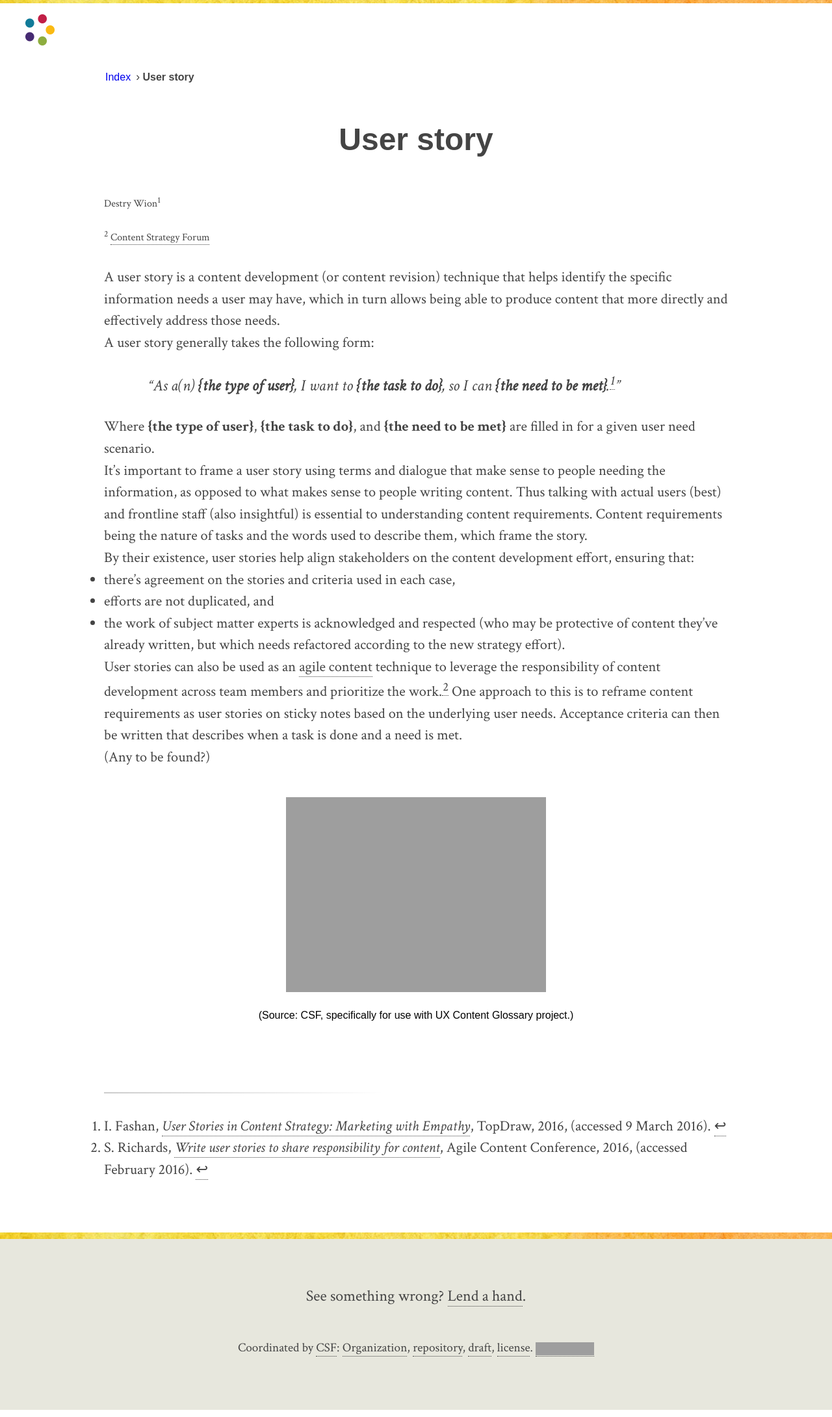
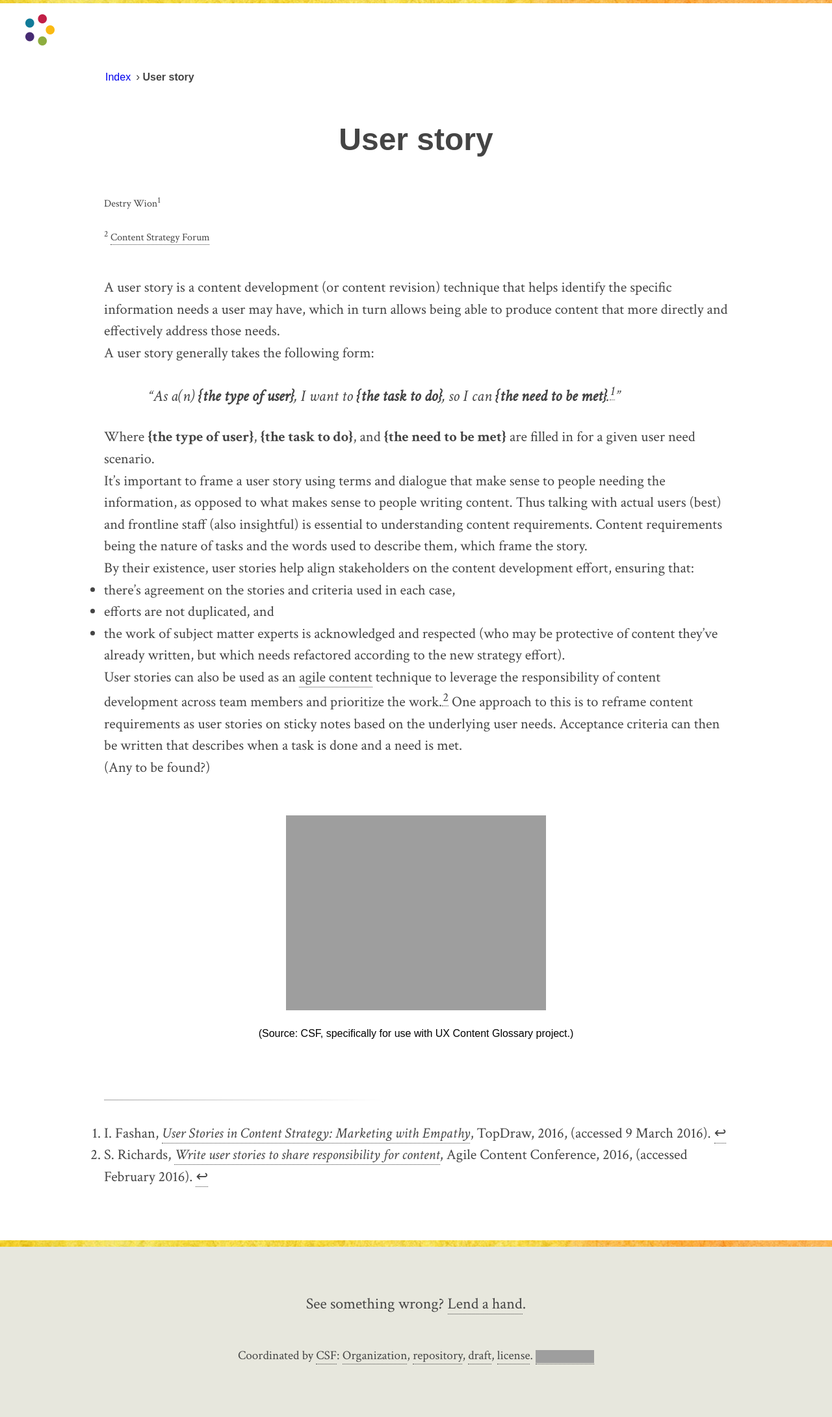
Before and after one commit to content-strategy-forum/csf-glossary, a Jekyll site: the page built from user-story.md, in a window 1280 px wide. Shown: the whole page at 65% size. Built offline with Jekyll 4.4.1, drawn with Linux system fonts in a browser that asks for light colours; some web fonts are replaced; grey boxes are pictures that could not be loaded.

Commit message:
spaces and places

```diff
--- a/assets/main.css
+++ b/assets/main.css
@@ -77,11 +77,6 @@ h1.term-title {
   margin-top: 1em;
 	margin-bottom: 1em;
 	text-align: center;
-}
-
-figcaption {
-	padding-top: 1.5em;
-	padding-bottom: 1em;
 }
 
 /* ---------------
@@ -170,10 +165,9 @@ nav a {
 /* Summary and Contributors */
 
 .summary,
-.contributors,
 .authors { margin-bottom: 1.5em; }
 
-.contributors { margin-bottom: 2em; }
+.contributors { margin-bottom: 3em; }
 
 .authors li:after { content: ","; } /*Inserts a comma after each name.*/
 .authors li:last-child:after { content: ""; } /*Removes comma from last name in list.*/
@@ -252,10 +246,12 @@ img { max-width: 100%; }
 
 figure {
   text-align: center;
-  margin-top: 2em;
-  margin-bottom: 1.5em;
+  margin-top: 2.5em;
+  margin-bottom: 3em;
   width: auto;
 }
+
+figcaption { padding-top: 1.5em; }
 
 
 /* -------------------------
```
